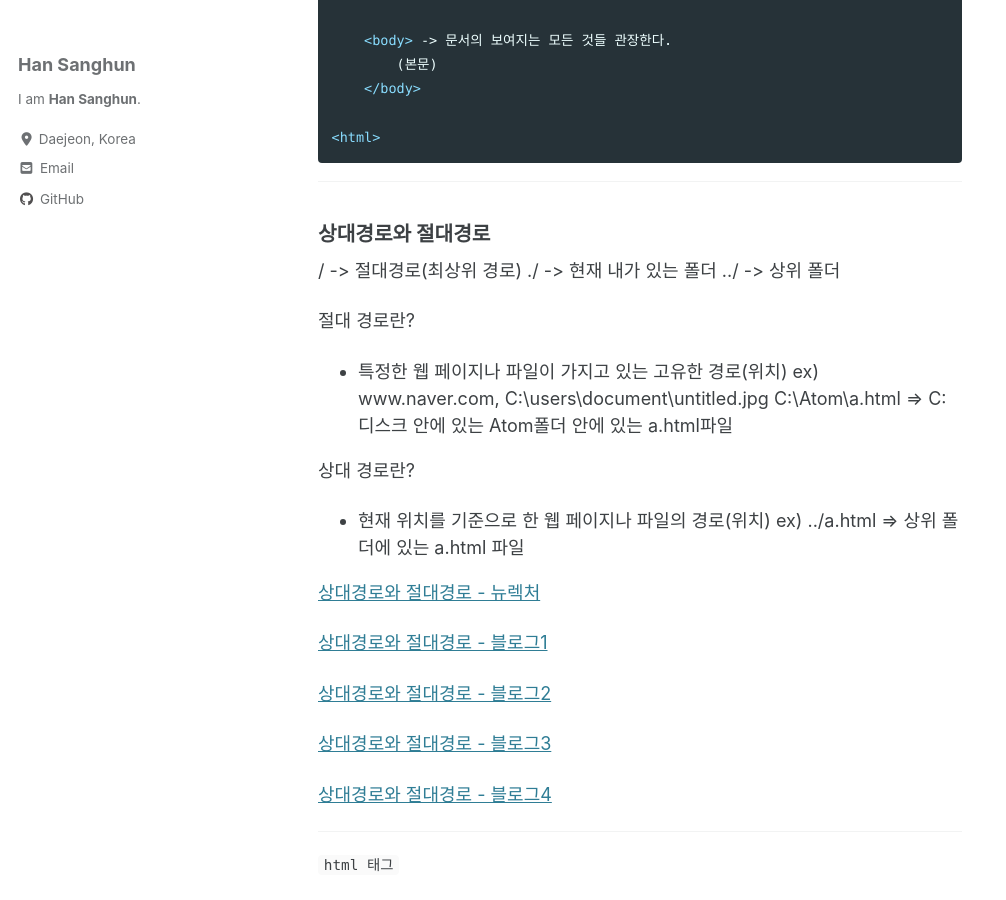
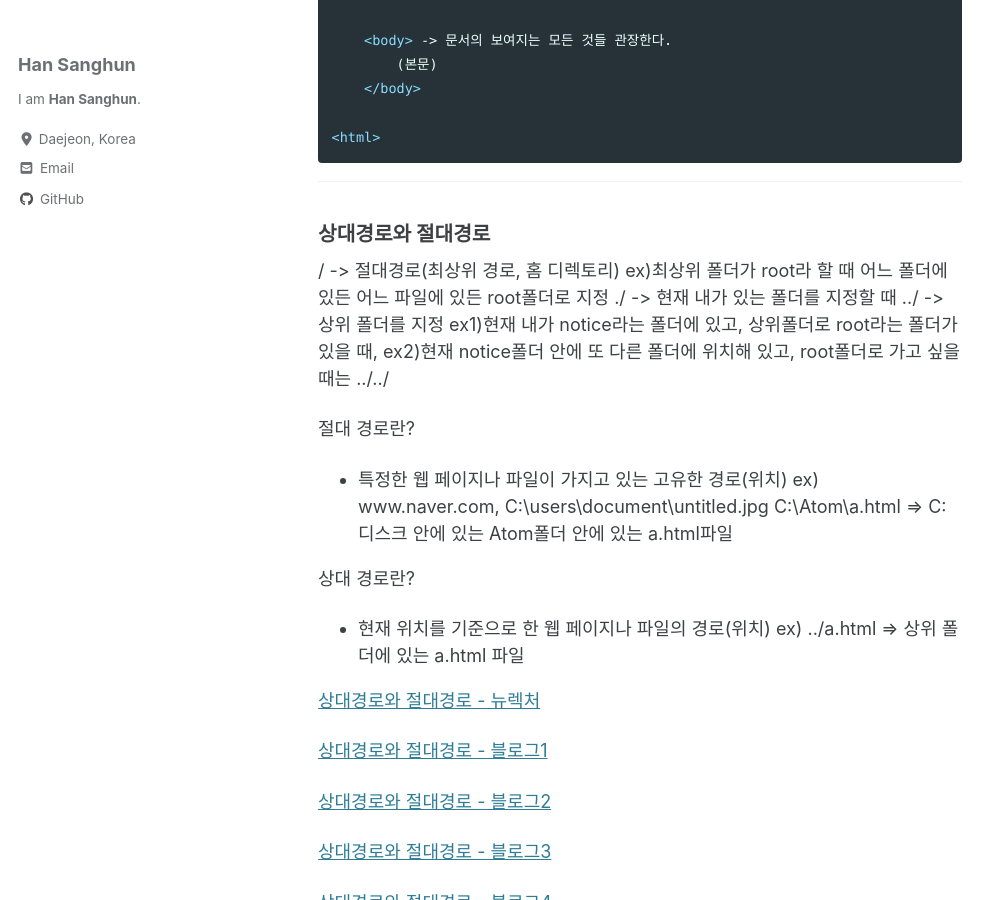
Before and after one commit to HanSanghun94/HanSanghun94.github.io, a Jekyll site: the page built from _posts/2020-05-08-html(2).md, in a window 1280 px wide and 900 px high, scrolled down 815 px. Shown: the whole window, without its empty margins (0-1006 px from the left). Built offline with Jekyll 4.4.1, drawn with Linux system fonts in a browser that asks for light colours; cached includes are drawn as plain includes; nearby versions of some CDN libraries.

Commit message:
TIL_HTML

```diff
--- a/_posts/2020-05-08-html(2).md
+++ b/_posts/2020-05-08-html(2).md
@@ -45,9 +45,9 @@ toc : true
 
 ### 상대경로와 절대경로
 
-/ ->   절대경로(최상위 경로)
-./ ->  현재 내가 있는 폴더
-../ -> 상위 폴더
+/ ->   절대경로(최상위 경로, 홈 디렉토리) ex)최상위 폴더가 root라 할 때 어느 폴더에 있든 어느 파일에 있든 root폴더로 지정
+./ ->  현재 내가 있는 폴더를 지정할 때
+../ -> 상위 폴더를 지정 ex1)현재 내가 notice라는 폴더에 있고, 상위폴더로 root라는 폴더가 있을 때,  ex2)현재 notice폴더 안에 또 다른 폴더에 위치해 있고, root폴더로 가고 싶을 때는 ../../
 
 절대 경로란?
 * 특정한 웹 페이지나 파일이 가지고 있는 고유한 경로(위치)
```
Also changed, not shown: _posts/2020-05-10-html(3).md (+1 -1 lines).
